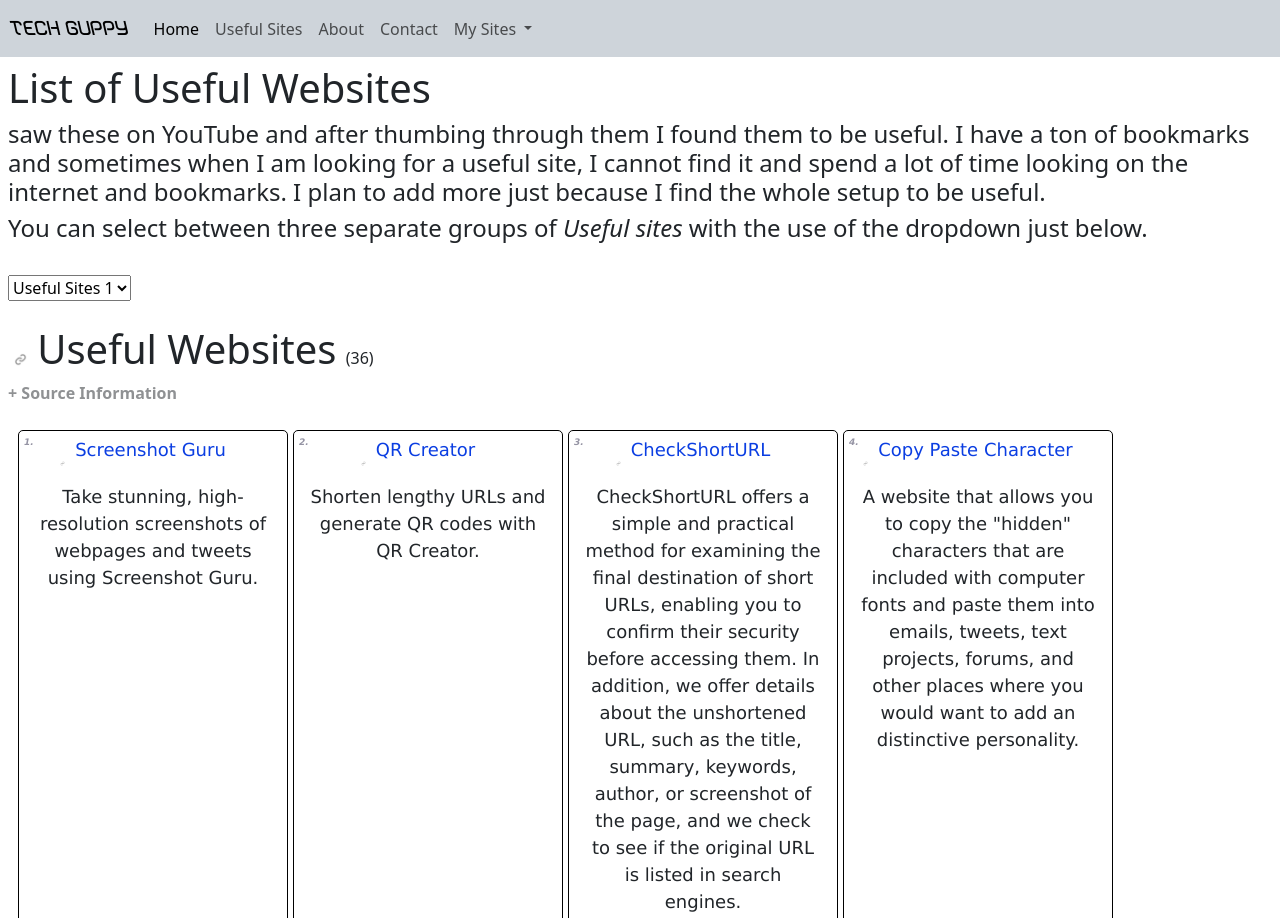
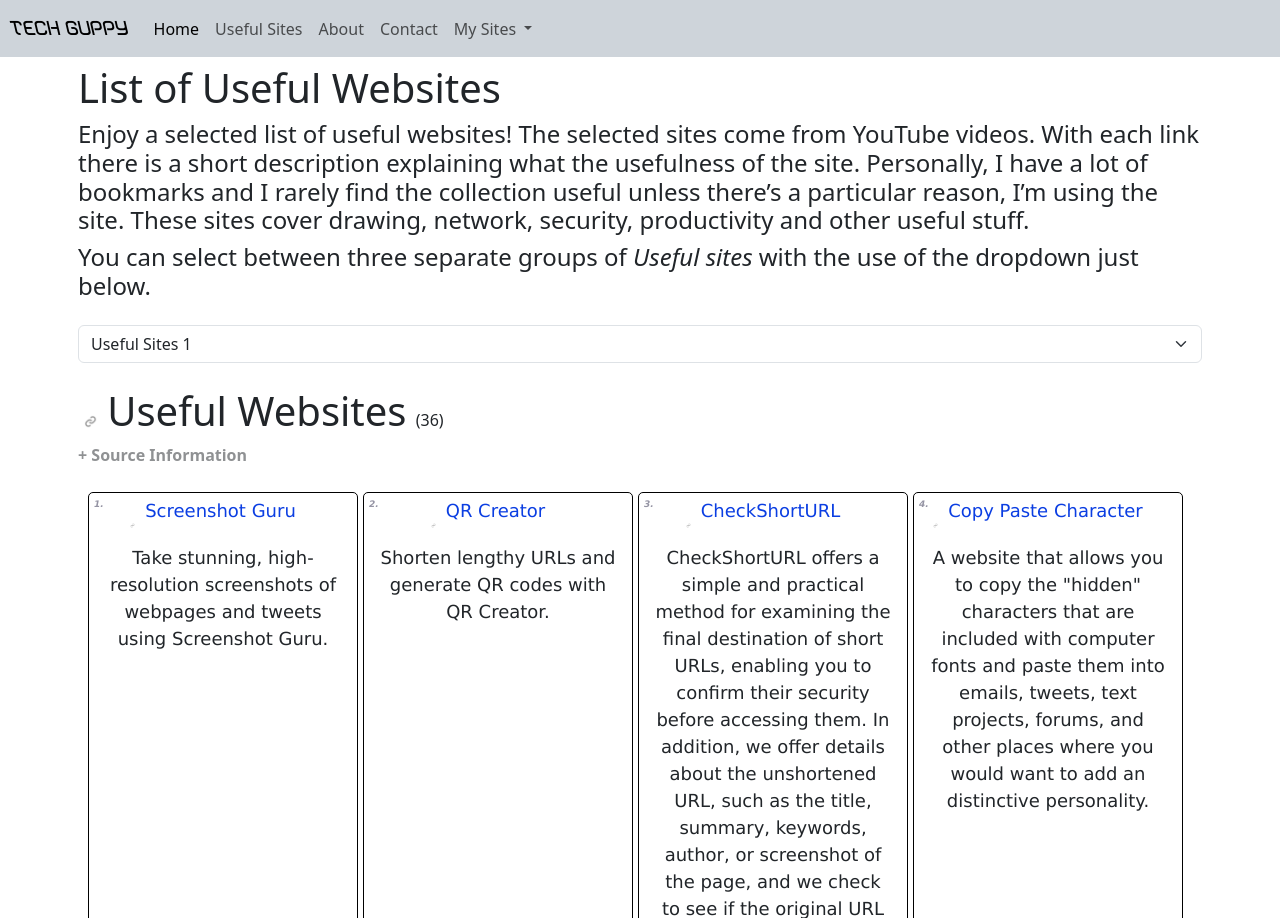
Before and after one commit to palmer81/tech-guppy-site, a plain HTML site: page useful_websites.html in a window 1280 px wide. Shown: the top 918 px of the page. Drawn offline with nearby package versions, Linux system fonts and the light colour scheme.

Commit message:
Updated home ip an dsome style in the useful site page.

```diff
--- a/useful_websites.html
+++ b/useful_websites.html
@@ -131,7 +131,7 @@
                 aria-labelledby="navbarDropdown">
                 <li>
                   <a
-                    href="http://97.130.1.114:3000/"
+                    href="http://75.194.61.142:3000/"
                     target="_blank"
                     class="dropdown-item"
                     rel="noopener noreferrer">
@@ -266,24 +266,25 @@
       </div>
     </nav>
     <main
-      class="d-flex flex-column p-2"
+      class="container d-flex flex-column p-2"
       style="margin-top: 56px">
       <header class="">
         <div class="title_header d-block">
           <h1>List of Useful Websites</h1>
           <h4>
-            saw these on YouTube and after thumbing through them I found them to
-            be useful. I have a ton of bookmarks and sometimes when I am looking
-            for a useful site, I cannot find it and spend a lot of time looking
-            on the internet and bookmarks. I plan to add more just because I
-            find the whole setup to be useful.
+            Enjoy a selected list of useful websites! The selected sites come
+            from YouTube videos. With each link there is a short description
+            explaining what the usefulness of the site. Personally, I have a lot
+            of bookmarks and I rarely find the collection useful unless there’s
+            a particular reason, I’m using the site. These sites cover drawing,
+            network, security, productivity and other useful stuff.
           </h4>
           <h4>
             You can select between three separate groups of
             <em>Useful sites</em> with the use of the dropdown just below.
           </h4>
           <select
-            class="mt-4 mb-4"
+            class="mt-4 mb-4 form-select width-25"
             name="usefulSites"
             id="useful_sites"
             onchange="usefulSiteChange()">
```
Also changed, not shown: index.html (+2 -2 lines).
